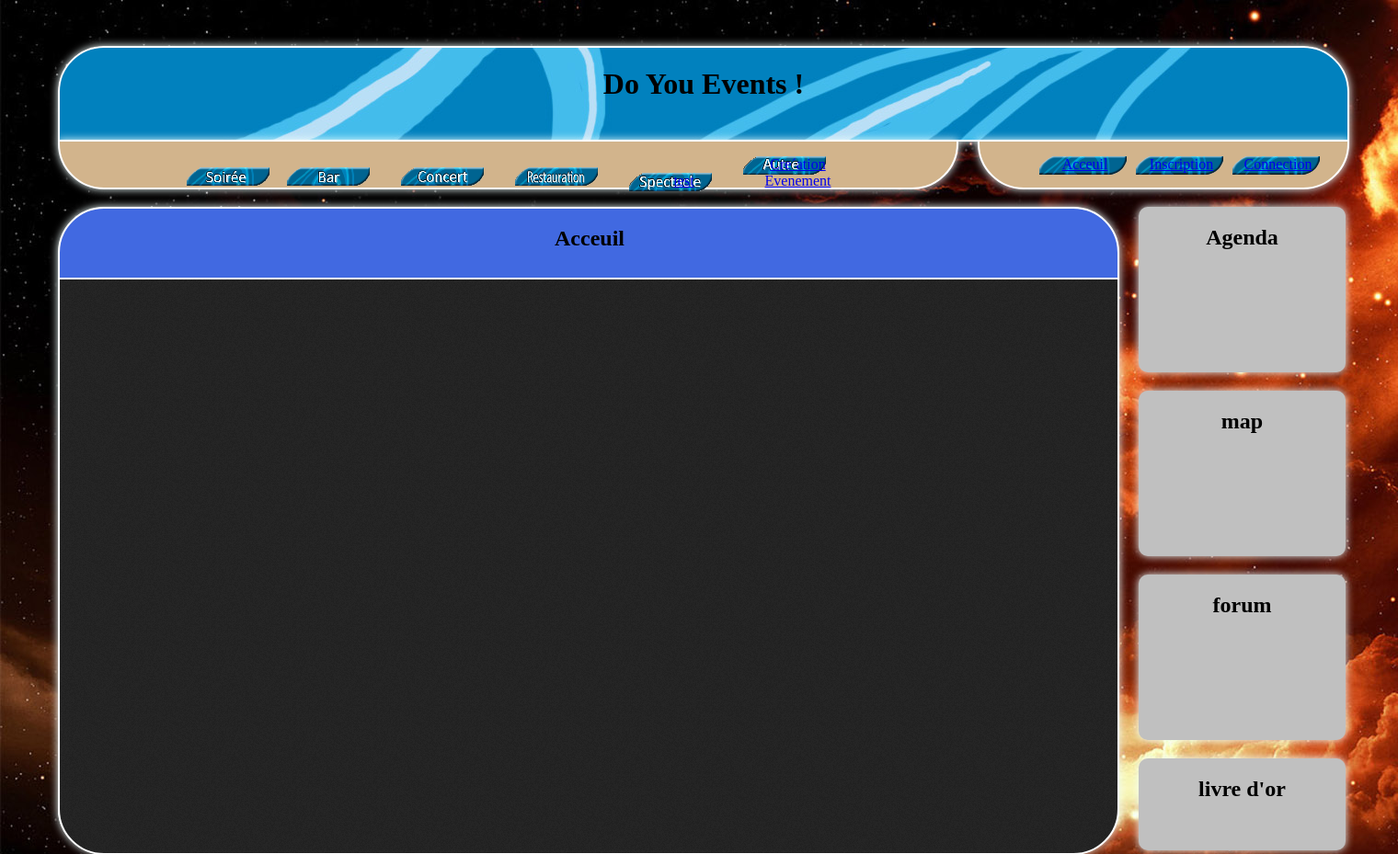
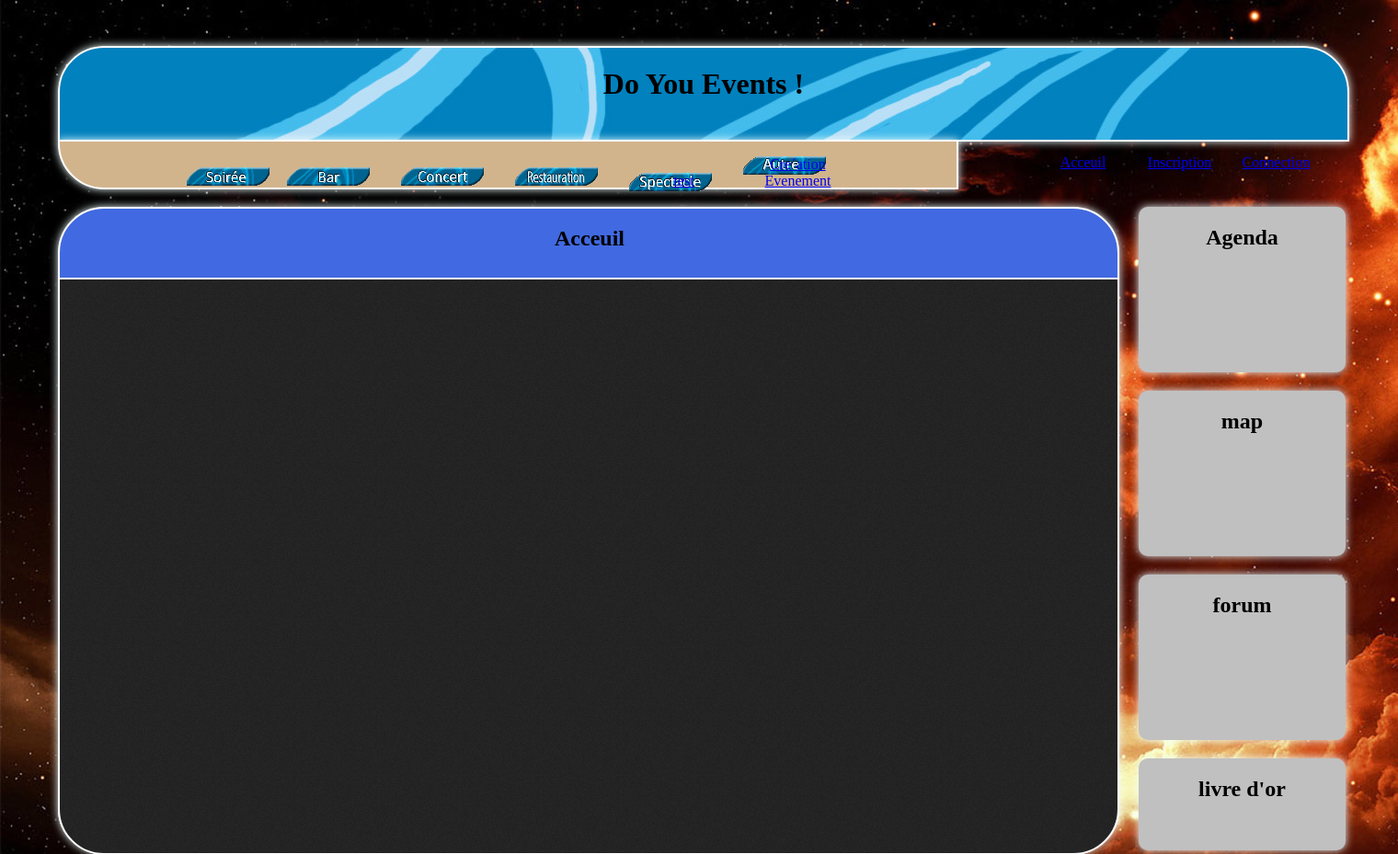
Before and after one commit to ErwanLP/AppInfo, a PHP site: page /index.php in a window 1520 px wide. Shown: the top 929 px of the page at 92% size. Run offline with PHP 8.4, Linux system fonts and the light colour scheme; data that the repository does not hold is empty.

Commit message:
Update index.css

```diff
--- a/index.css
+++ b/index.css
@@ -53,7 +53,7 @@ header
 nav
 {
     border-bottom-left-radius: 50px;
-    border-bottom-right-radius: 50px;
+    /*border-bottom-right-radius: 50px;*/
     box-shadow: 0px 0px 10px azure;
     width: 975px; /* Tr�s important : donner une taille au menu */
     position: absolute;
@@ -97,9 +97,9 @@ nav
 
 .connec
 {
-    background-image: ;
+    background-image : url("img/cadenas.png");
     background-repeat: no-repeat;
-    background-position: 30px 60px;
+    background-position: 100px 50px;
     border-top-left-radius: 50px;
     border-bottom-right-radius: 50px;
     text-align: left;
@@ -113,17 +113,17 @@ nav
 
 .connection
 {
-    border-bottom-left-radius: 50px;
+    /*border-bottom-left-radius: 50px;
     border-bottom-right-radius: 50px;
-    box-shadow: 0px 0px 10px azure;
+    box-shadow: 0px 0px 10px azure;*/
     width: 400px; /* Tr�s important : donner une taille au menu */
     position: absolute;
     top : 152px;
     left : 1050px;
     height : 50px ;
-    border: 2px solid white;
+    /*border: 2px solid white;*/
     margin-bottom: 20px; /* Pour �viter que les �l�ments du menu ne soient trop coll�s */
-    background-color : tan;
+    /*background-color : tan;*/
 }
 
 nav li
@@ -222,8 +222,8 @@ nav li
 {
     display: inline-block;
     margin-right: 1px;
-    background-image: url("img/onglet.png");
-    background-repeat: no-repeat;
+    /*background-image: url("img/onglet.png");
+    background-repeat: no-repeat;*/
     width : 100px;
     height : 20px;
 }
```
